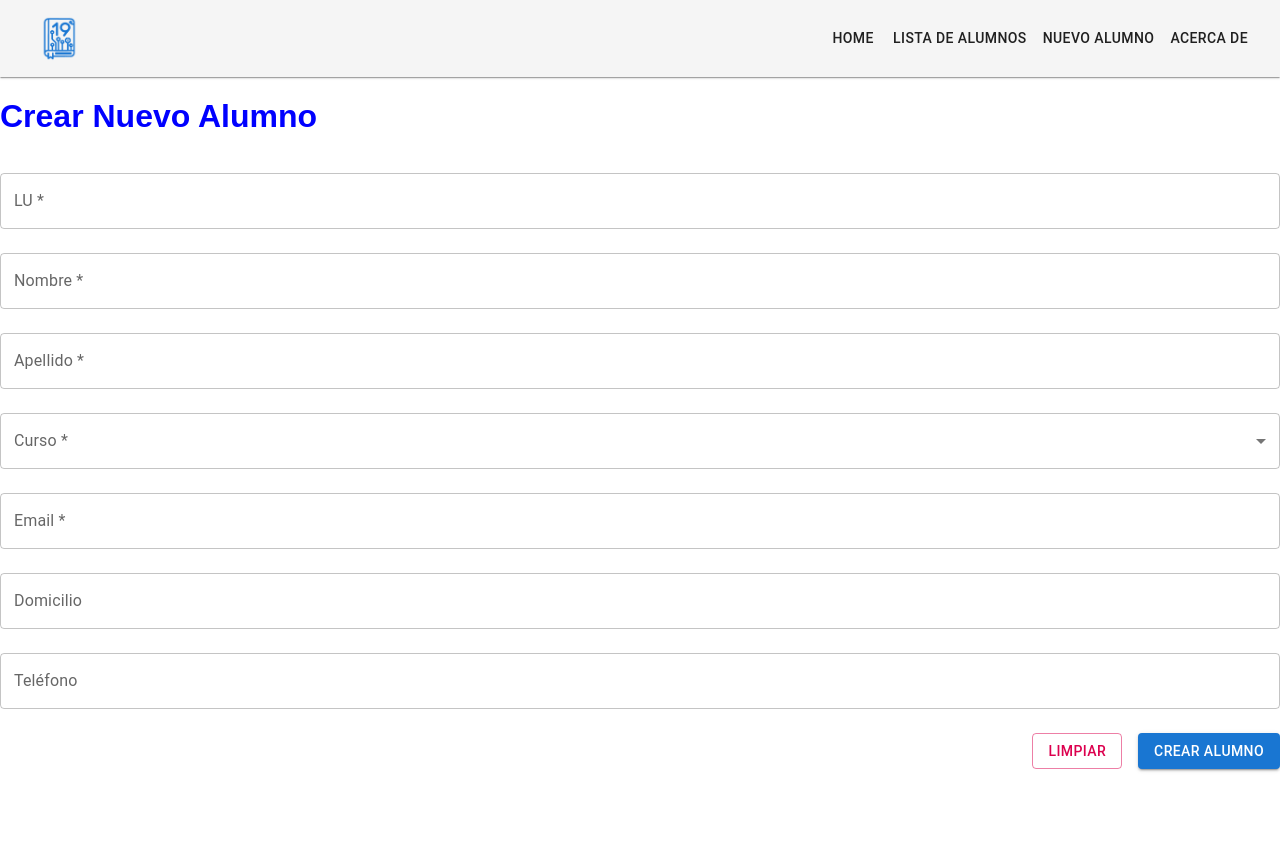
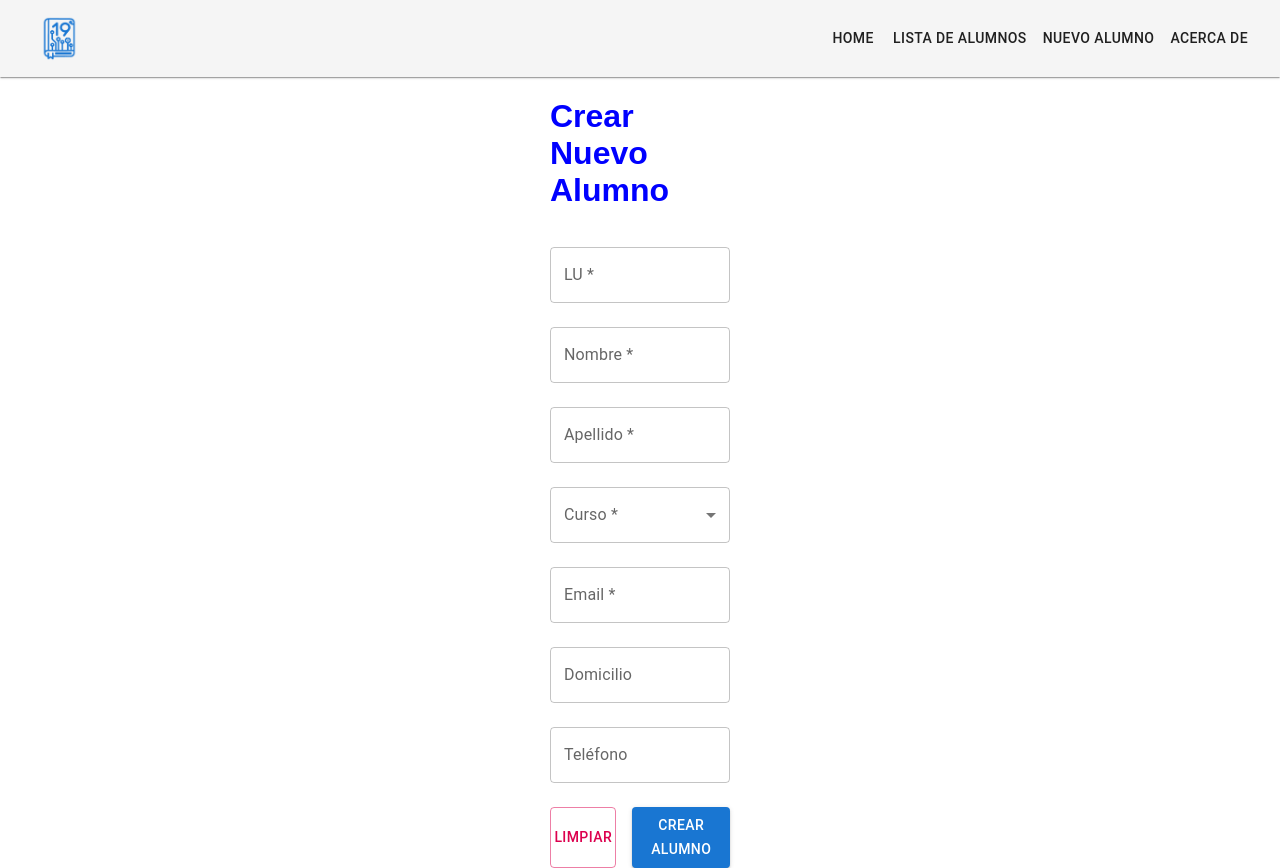
Before and after one commit to matiasvargas-dev/pv_tp5_grupo19, a React (Vite) app: page /nuevo-alumno in a window 1280 px wide. Before the commit the page ends 800 px from the top, so only its background shows below. Built offline with nearby package versions, Linux system fonts and the light colour scheme.

Commit message:
fix: se arreglo el estilo de la view de 'NuevoAlumno'

```diff
--- a/src/views/NuevoAlumno/index.jsx
+++ b/src/views/NuevoAlumno/index.jsx
@@ -9,9 +9,6 @@ import Alert from "@mui/material/Alert";
 import NuevoLayout from "./layout/NuevoLayout";
 
 function NuevoAlumno({ agregarAlumno, alumnos }) {
-  const navigate = useNavigate();
-
-  // Estado inicial del formulario
   const [formData, setFormData] = useState({
     lu: "",
     nombre: "",
@@ -25,7 +22,6 @@ function NuevoAlumno({ agregarAlumno, alumnos }) {
   const [errores, setErrores] = useState({});
   const [enviando, setEnviando] = useState(false);
 
-  // Manejar cambios en los inputs
   const handleChange = (e) => {
     const { name, value } = e.target;
     setFormData((prev) => ({
@@ -33,7 +29,6 @@ function NuevoAlumno({ agregarAlumno, alumnos }) {
       [name]: value,
     }));
 
-    // Limpiar error del campo si existía
     if (errores[name]) {
       setErrores((prev) => ({
         ...prev,
@@ -42,11 +37,9 @@ function NuevoAlumno({ agregarAlumno, alumnos }) {
     }
   };
 
-  // Validar formulario
   const validarFormulario = () => {
     const nuevosErrores = {};
 
-    // Validaciones requeridas
     if (!formData.lu.trim()) {
       nuevosErrores.lu = "La LU es requerida";
     } else if (!/^[A-Z]{3}\d{5}$/.test(formData.lu.trim())) {
@@ -71,7 +64,6 @@ function NuevoAlumno({ agregarAlumno, alumnos }) {
       nuevosErrores.email = "Email inválido";
     }
 
-    // Validar que no existe otra LU igual
     if (alumnos) {
       const luExistente = alumnos.find(
         (a) => a.lu === formData.lu.trim().toUpperCase(),
@@ -84,7 +76,6 @@ function NuevoAlumno({ agregarAlumno, alumnos }) {
     return nuevosErrores;
   };
 
-  // Manejar envío del formulario
   const handleSubmit = async (e) => {
     e.preventDefault();
 
@@ -98,7 +89,6 @@ function NuevoAlumno({ agregarAlumno, alumnos }) {
     setEnviando(true);
 
     try {
-      // Preparar datos del alumno
       const nuevoAlumno = {
         id: Date.now(), // ID simple para el ejemplo
         lu: formData.lu.trim().toUpperCase(),
@@ -110,10 +100,8 @@ function NuevoAlumno({ agregarAlumno, alumnos }) {
         telefono: formData.telefono.trim(),
       };
 
-      // Agregar el nuevo alumno
       agregarAlumno(nuevoAlumno);
 
-      // Limpiar formulario
       setFormData({
         lu: "",
         nombre: "",
@@ -124,11 +112,7 @@ function NuevoAlumno({ agregarAlumno, alumnos }) {
         telefono: "",
       });
 
-      // Mostrar mensaje de éxito (opcional)
       alert("¡Alumno creado exitosamente!");
-
-      // Opcional: redirigir a la lista de alumnos
-      // navigate("/lista-alumnos");
     } catch (error) {
       console.error("Error al crear alumno:", error);
       setErrores({ general: "Error al crear el alumno. Intente nuevamente." });
@@ -137,7 +121,6 @@ function NuevoAlumno({ agregarAlumno, alumnos }) {
     }
   };
 
-  // Limpiar formulario
   const handleLimpiar = () => {
     setFormData({
       lu: "",
@@ -172,7 +155,7 @@ function NuevoAlumno({ agregarAlumno, alumnos }) {
             helperText={errores.lu}
             fullWidth
             margin="normal"
-            inputProps={{ maxLength: 8 }}
+            slotProps={{ maxLength: 8 }}
           />
           <TextField
             label="Nombre *"
@@ -239,7 +222,9 @@ function NuevoAlumno({ agregarAlumno, alumnos }) {
             margin="normal"
           />
 
-          <Box sx={{ display: "flex", gap: 2, justifyContent: "flex-end", mt: 2 }}>
+          <Box
+            sx={{ display: "flex", gap: 2, justifyContent: "flex-end", mt: 2 }}
+          >
             <Button
               type="button"
               onClick={handleLimpiar}
--- a/src/views/NuevoAlumno/layout/NuevoLayout.jsx
+++ b/src/views/NuevoAlumno/layout/NuevoLayout.jsx
@@ -1,7 +1,9 @@
+import "./style.css";
+
 const NuevoLayout = ({ children }) => {
   return (
     <>
-      <div>{children}</div>
+      <div className="container_layout">{children}</div>
     </>
   );
 };
--- /dev/null
+++ b/src/views/NuevoAlumno/layout/style.css
@@ -0,0 +1,3 @@
+.container_layout {
+  padding: 0 550px;
+}
```
